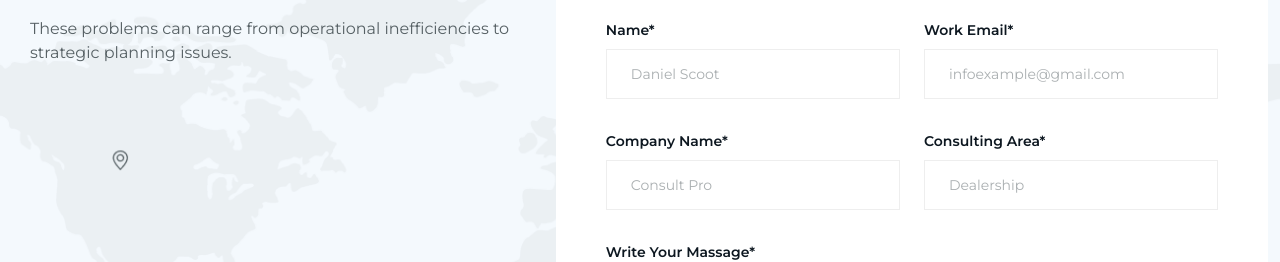
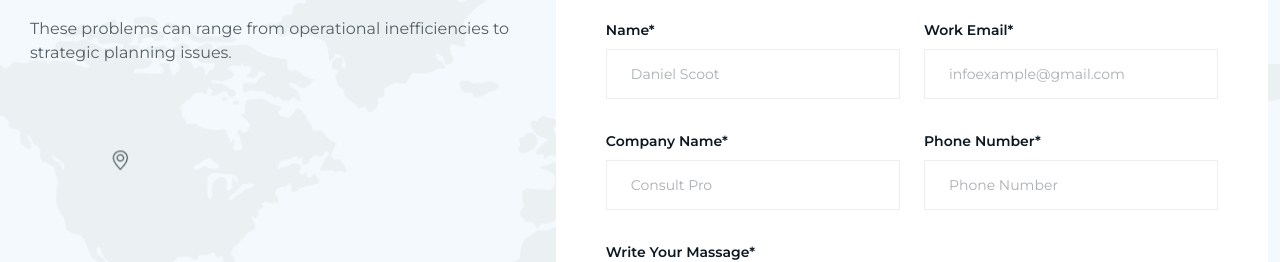
Before and after one commit to salmanlania/indenta-ae-Copy, a Next.js app: page /contact in a window 1280 px wide. Shown: the part 1300-1562 px from the top of the page. Built offline with nearby package versions, Linux system fonts and the light colour scheme.

Commit message:
Update contact.js

```diff
--- a/src/pages/contact.js
+++ b/src/pages/contact.js
@@ -188,8 +188,8 @@ const ContactPage = () => {
                     </div>
                     <div className="col-lg-6 mb-30">
                       <div className="form-inner">
-                        <label>Consulting Area*</label>
-                        <input type="text" placeholder="Dealership" />
+                        <label>Phone Number*</label>
+                        <input type="number" placeholder="Phone Number" />
                       </div>
                     </div>
                     <div className="col-lg-12 mb-15">
```
